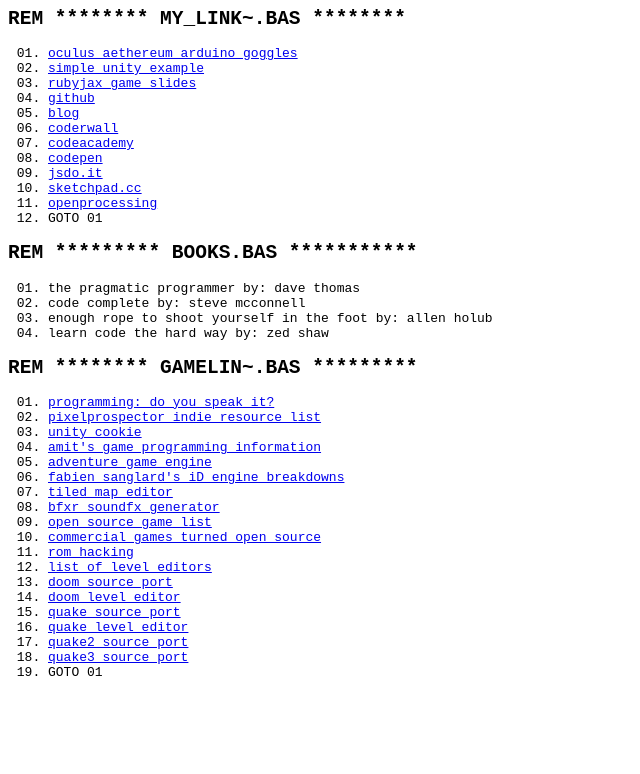
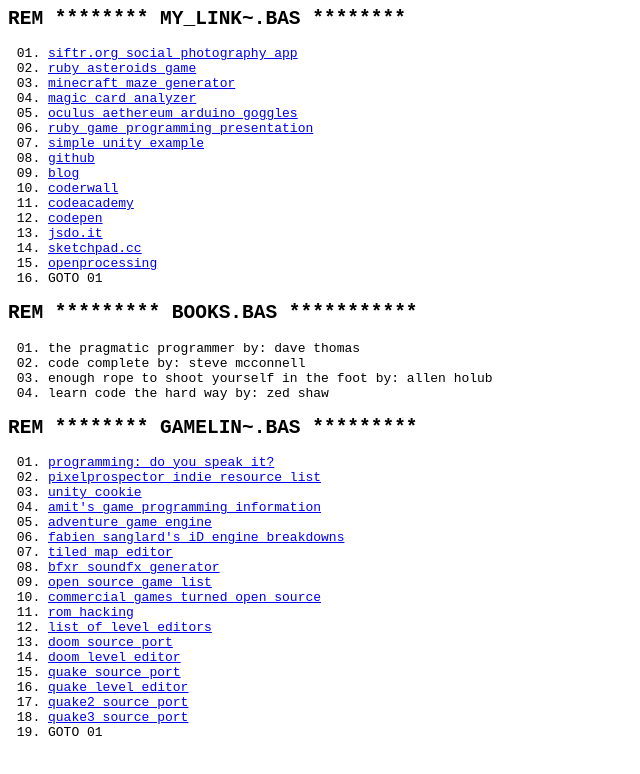
Before and after one commit to zeroeth/zeroeth.github.com, a plain HTML site: page index.html in a window 1280 px wide. Shown: the whole page, without its empty margins (0-640 px from the left). Drawn offline with Linux system fonts and the light colour scheme.

Commit message:
Update index.html
add game links to top

```diff
--- a/index.html
+++ b/index.html
@@ -12,15 +12,26 @@
     <code>
     <h2> REM ******** MY_LINK~.BAS ********</h2>
     <ol>
-
       <li>
-        <a href="http://zeroeth.github.io/oculus_aethereum/">oculus aethereum arduino goggles</a>
+        <a href="http://siftr.org/">siftr.org social photography app</a>
+      </li>
+      <li>
+        <a href="/nfgrebvqf">ruby asteroids game</a>
+      </li>
+      <li>
+        <a href="/maze_dungeon/">minecraft maze generator</a>
+      </li>
+      <li>
+        <a href="/daerb/">magic card analyzer</a>
+      </li>
+      <li>
+        <a href="/oculus_aethereum/">oculus aethereum arduino goggles</a>
+      </li>
+      <li>
+        <a href="/rubyjax_game_slides">ruby game programming presentation</a>
       </li>
       <li>
         <a href="https://github.com/zeroeth/cubes_and_shaders">simple unity example</a>
-      </li>
-      <li>
-        <a href="/rubyjax_game_slides">rubyjax game slides</a>
       </li>
       <li>
         <a href="http://github.com/zeroeth">github</a>
```
